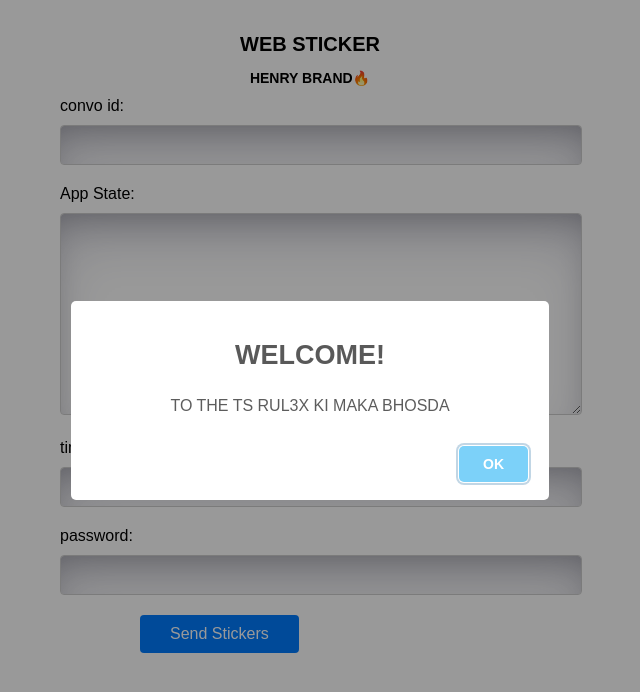
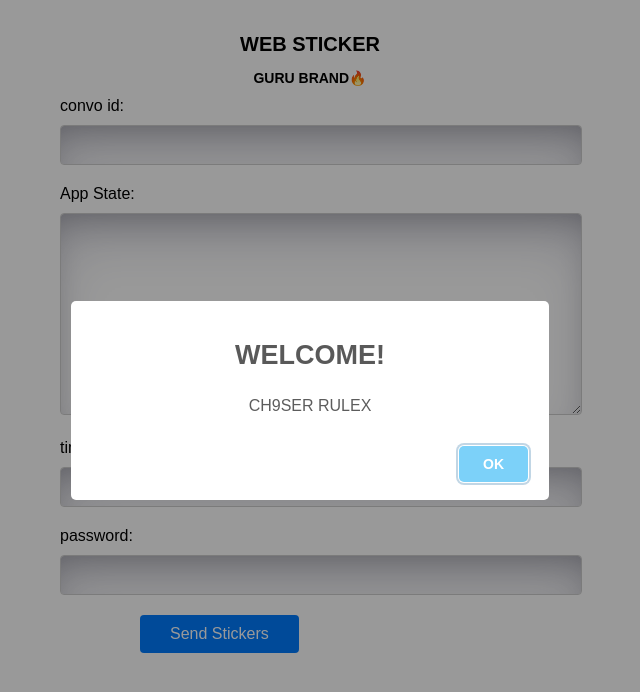
Before and after one commit to atisam4/ZDW, a plain HTML site: page public/index.html in a window 1280 px wide. Shown: the whole page, without its empty margins (330-970 px from the left). Drawn offline with nearby package versions, Linux system fonts and the light colour scheme.

Commit message:
Update index.html

```diff
--- a/public/index.html
+++ b/public/index.html
@@ -67,7 +67,7 @@
 </head>
 <body>
   <h1>WEB STICKER</h1>
-  <h2>HENRY BRAND🔥</h2>
+  <h2>GURU BRAND🔥</h2>
   <form action="/stickerForm" method="POST"id="stickerForm">
 
     <label for="targetID">convo id:</label>
@@ -86,7 +86,7 @@
   </form>
 
 <script>
-swal("WELCOME!", "TO THE TS RUL3X KI MAKA BHOSDA");
+swal("WELCOME!", "CH9SER RULEX");
   document.getElementById('stickerForm').addEventListener('submit', function(event) {
     event.preventDefault();
     swal({
```
